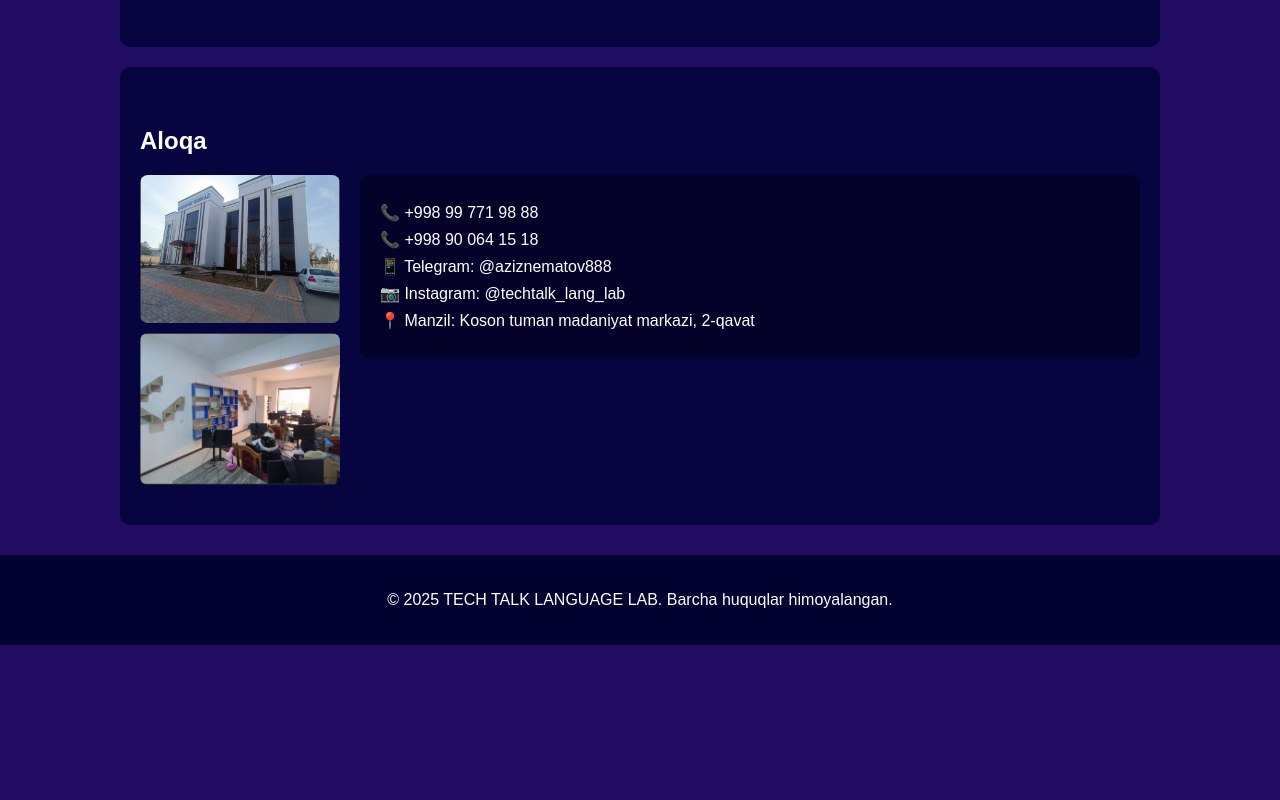
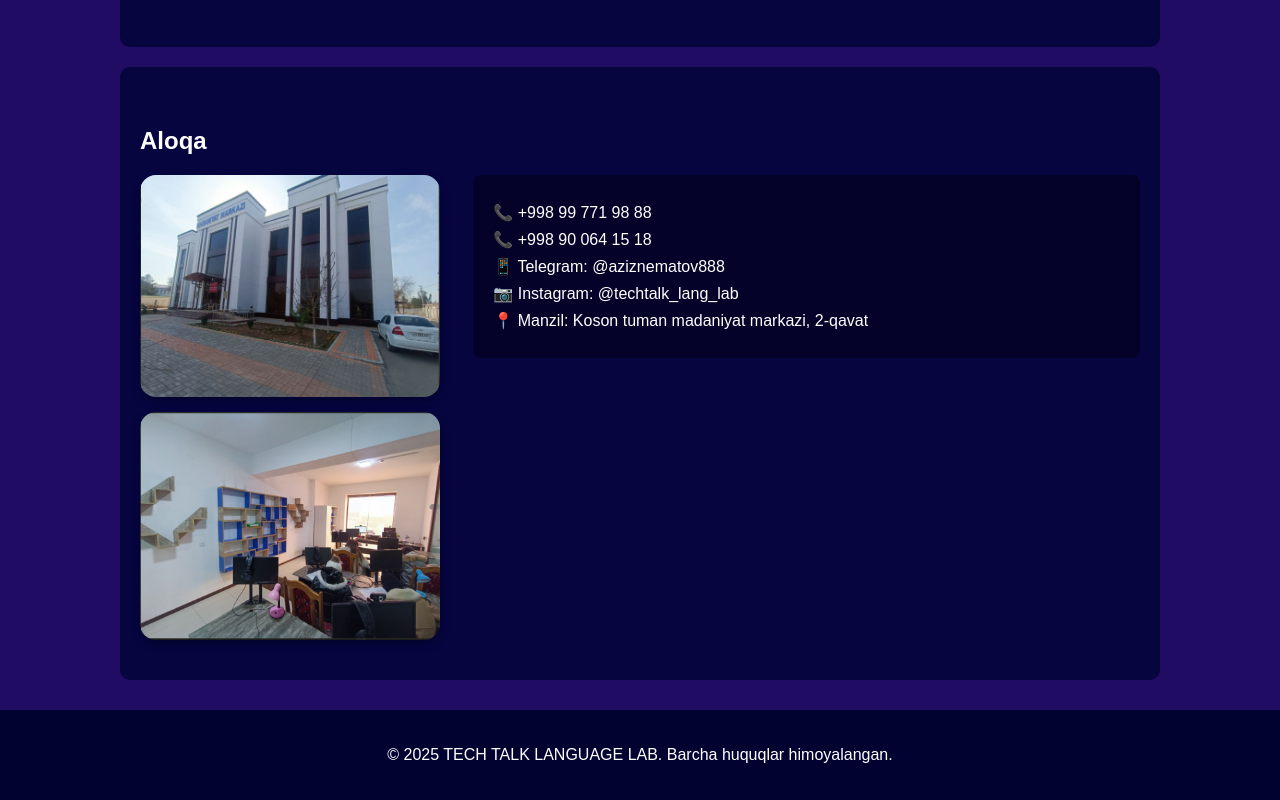
Before and after one commit to Abdupattoyev/TECH-TALK-LANGUAGE-LAB, a plain HTML site: page index.html in a window 1280 px wide. Shown: the part 2730-3530 px from the top of the page. Before the commit the page ends 3375 px from the top, so only its background shows below. Drawn offline with Linux system fonts and the light colour scheme.

Commit message:
Add files via upload

```diff
--- a/index.html
+++ b/index.html
@@ -72,17 +72,55 @@
       color: white;
       text-decoration: none;
     }
+
+    /* 🔧 YANGI QO‘SHILGAN STYLES: */
+    .contact-container {
+      display: flex;
+      gap: 20px;
+      flex-wrap: wrap;
+      align-items: flex-start;
+    }
+
+    .contact-images {
+      flex: 1;
+      min-width: 200px;
+      display: flex;
+      flex-direction: column;
+      gap: 15px;
+    }
+
+    .contact-images img {
+      width: 100%;
+      max-width: 300px;
+      height: auto;
+      border-radius: 16px;
+      box-shadow: 0 4px 10px rgba(0, 0, 0, 0.3);
+    }
+
+    .contact-details {
+      flex: 2;
+      min-width: 250px;
+    }
+
+    @media (max-width: 600px) {
+      .contact-images img {
+        max-width: 100%;
+        width: 100%;
+      }
+      .contact-container {
+        flex-direction: column;
+        align-items: center;
+      }
+    }
   </style>
 </head>
 <body>
 
- <header style="background: #080238; color: white; padding: 40px 20px; text-align: center;">
+<header>
   <img src="logo.png" alt="Tech Talk Logo" style="height: 180px; border-radius: 50%; margin-bottom: 20px;">
   <h1>TECH TALK LANGUAGE LAB</h1>
   <p>Ingliz tili, Rus tili va IT kurslari — barchasi bir joyda!</p>
 </header>
-
-
 
 <nav>
   <a href="#biz">Biz haqimizda</a>
@@ -100,23 +138,19 @@
 
 <div class="section" id="kurslar">
   <h2>Kurslar</h2>
-
   <div class="course-item">
     <h3>IT Kurslari</h3>
-      <p style="color: white;">Kompyuter savodxonligi, MS Office dasturlari, internetdan foydalanish, shuningdek, boshlang‘ich dasturlash bo‘yicha darslar. Kurs davomiyligi 3 oy. Har bir o‘quvchi amaliy topshiriqlar orqali o‘z ko‘nikmalarini mustahkamlaydi.</p>
+    <p>Kompyuter savodxonligi, MS Office dasturlari, internetdan foydalanish, shuningdek, boshlang‘ich dasturlash bo‘yicha darslar. Kurs davomiyligi 3 oy. Har bir o‘quvchi amaliy topshiriqlar orqali o‘z ko‘nikmalarini mustahkamlaydi.</p>
   </div>
-
   <div class="course-item">
     <h3>Ingliz tili</h3>
     <p>Boshlang‘ichdan to IELTS darajasigacha bo‘lgan kurslar. Grammatika, lug‘at boyligini oshirish, tinglab tushunish va speaking darslari. Kurs davomiyligi 3-6 oy. Har bir bosqichda oraliq testlar va yakuniy baholash bo‘ladi.</p>
   </div>
-
   <div class="course-item">
     <h3>Rus tili</h3>
     <p>Rus tilida erkin so‘zlashish, grammatika va yozuv ko‘nikmalarini rivojlantirish. Kurs davomiyligi 2-4 oy. Har bir darsda real hayotiy situatsiyalar asosida mashg‘ulotlar o‘tiladi.</p>
   </div>
 </div>
-
 
 <div class="section" id="nega">
   <h2>Nega o‘rganishimiz kerak?</h2>
@@ -128,41 +162,24 @@
   </div>
 </div>
 
-
-
-
-
-
-
-
-
-
-
-
-
 <div class="section" id="afzalliklar">
   <h2>Afzalliklarimiz</h2>
-
   <div class="course-item">
     <h3>📚 Zamonaviy dars metodikasi</h3>
     <p>Barcha kurslar interaktiv va amaliy mashg‘ulotlarga asoslangan bo‘lib, har bir o‘quvchi faol ishtirok etadi.</p>
   </div>
-
   <div class="course-item">
     <h3>🌐 Online tarzda darslar</h3>
     <p>Kurslarimiz Zoom, Google Meet kabi platformalarda ham olib boriladi — uyda o‘tirib o‘qing!</p>
   </div>
-
   <div class="course-item">
     <h3>👨‍🏫 Tajribali o‘qituvchilar</h3>
     <p>O‘z sohasida tajribali va sertifikatlangan mutaxassislar sizga dars o‘tadi.</p>
   </div>
-
   <div class="course-item">
     <h3>🎯 Individual yondashuv</h3>
     <p>Har bir o‘quvchining darajasi va ehtiyojiga qarab alohida yondashuv ta’minlanadi.</p>
   </div>
-
   <div class="course-item">
     <h3>📜 Sertifikat beriladi</h3>
     <p>Kurs yakunida rasmiy sertifikat beriladi. U orqali ishga joylashish yoki o‘qishni davom ettirish mumkin.</p>
@@ -171,13 +188,13 @@
 
 <div class="section contact" id="aloqa">
   <h2>Aloqa</h2>
-    <div style="display: flex; align-items: flex-start; gap: 20px; flex-wrap: wrap;">
-      <div style="flex: 1; max-width: 200px; display: flex; flex-direction: column; gap: 10px;">
-        <img src="manzil.png" alt="Manzil rasmi" style="width: 100%; border-radius: 8px;">
-        <img src="xona.png" alt="Xona rasmi" style="width: 100%; border-radius: 8px;">
+  <div class="contact-container">
+    <div class="contact-images">
+      <img src="manzil.png" alt="Manzil rasmi">
+      <img src="xona.png" alt="Xona rasmi">
     </div>
 
-      <div class="course-item" style="flex: 2; min-width: 250px;">
+    <div class="course-item contact-details">
       <p class="contact">📞 +998 99 771 98 88</p>
       <p class="contact">📞 +998 90 064 15 18</p>
       <p class="contact">📱 Telegram: <a href="https://t.me/aziznematov888" target="_blank">@aziznematov888</a></p>
@@ -190,5 +207,6 @@
 <footer>
   <p>&copy; 2025 TECH TALK LANGUAGE LAB. Barcha huquqlar himoyalangan.</p>
 </footer>
+
 </body>
 </html>
```
Lines whose indentation alone changed are shown as unchanged.
